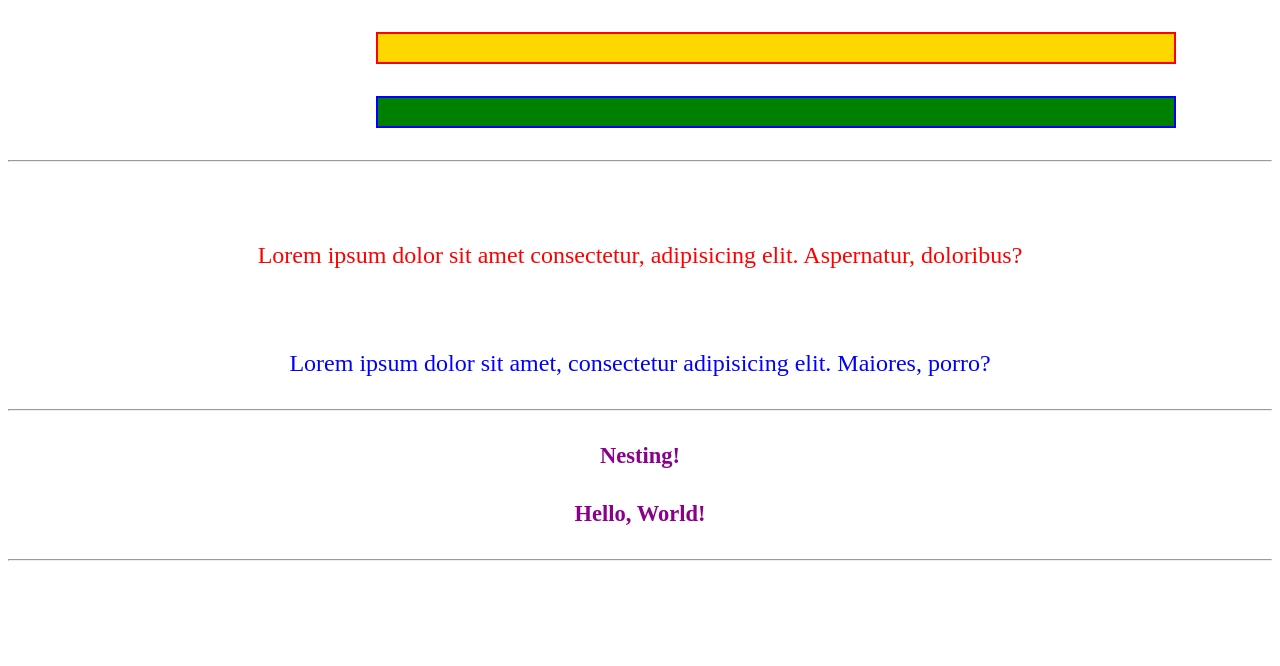
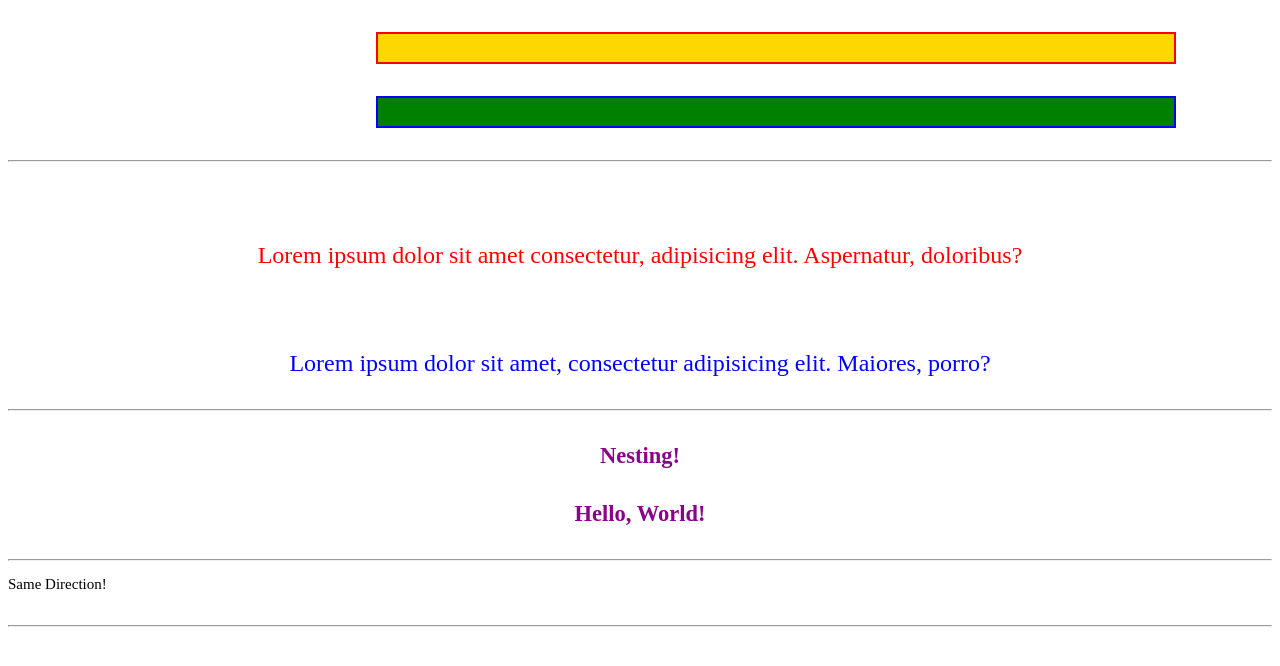
Before and after one commit to alirezabm24/margin-collapse, a plain HTML site: page index.html in a window 1280 px wide. Drawn offline with Linux system fonts and the light colour scheme.

Commit message:
forth section created

```diff
--- a/index.html
+++ b/index.html
@@ -28,6 +28,13 @@
         <h2 class="text">Hello, World!
     </section>
     <hr>
+    <!-- Margins can collapse in the same direction -->
+    <section>
+        <div class="parent">
+            <p class="child">Same Direction!</p>
+        </div>
+    </section>
+    <hr>
 
 </body>
 </html>
```
